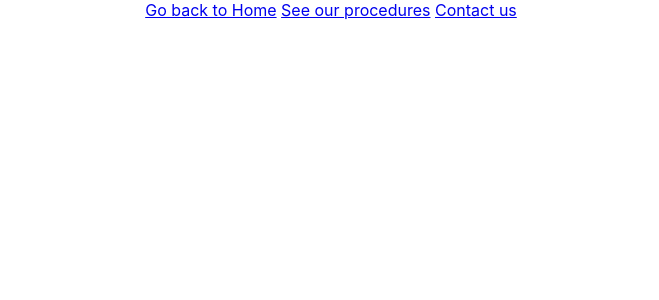
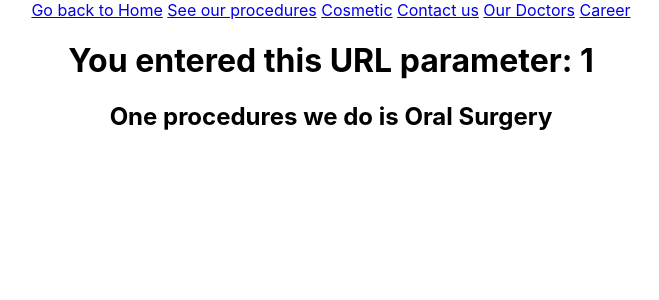
Before and after one commit to ireneyap68/dentist_website_react_router, a React (Create React App) app: page /widgets/1 in a window 1280 px wide. Shown: the top 300 px of the page, without its empty margins (309-968 px from the left). Built offline with nearby package versions, Linux system fonts and the light colour scheme.

Commit message:
[3 components] Add three more components

```diff
--- a/src/App.js
+++ b/src/App.js
@@ -10,6 +10,10 @@ import {
 import Home from  './Home';
 import Procedures from './Procedures';
 import Contact from './Contact';
+import WidgetShow from './WidgetShow';
+import Career from './Career';
+import Cosmetic from './Cosmetic';
+import Doctors from './Doctors';
 
 function App() {
   const procedures = [
@@ -26,11 +30,18 @@ function App() {
         <nav>
           <Link to="/">Go back to Home</Link> {' '}
           <Link to="/procedures">See our procedures</Link> {' '}
+          <Link to="/cosmetic">Cosmetic</Link> {' '}
           <Link to="/contact">Contact us</Link> {' '}
+          <Link to="/doctors">Our Doctors</Link> {' '}
+          <Link to="/career">Career</Link> {' '}
         </nav>
         <Route exact path="/" component={Home} />
         <Route path="/procedures" render={() => <Procedures procedures={procedures} />} />
+        <Route path="/cosmetic" component={Cosmetic} />
         <Route path="/contact" component={Contact} />
+        <Route path="/doctors" component={Doctors} />
+        <Route path="/career" component={Career} />
+        <Route path="/widgets/:id" render={(props) => <WidgetShow procedures={procedures}{...props}/> } />
       </div>
     </Router>
 
--- /dev/null
+++ b/src/Career.js
@@ -0,0 +1,13 @@
+import React, { Component} from 'react'
+
+class Career extends Component {
+    render() {
+        return (
+            <div>
+                <h1>Join our team</h1>
+            </div>
+        )
+    }
+}
+
+export default Career
--- /dev/null
+++ b/src/Cosmetic.js
@@ -0,0 +1,13 @@
+import React, { Component } from 'react'
+
+class Cosmetic extends Component {
+    render () {
+        return (
+            <div>
+                <h1>Cosmetic</h1>
+            </div>
+        )
+    }
+}
+
+export default Cosmetic
--- /dev/null
+++ b/src/Doctors.js
@@ -0,0 +1,13 @@
+import React, { Component } from 'react'
+
+class Doctors extends Component {
+    render(){
+        return (
+            <div>
+                <h1>Our Doctors</h1>
+            </div>
+        )
+    }
+}
+
+export default Doctors
--- /dev/null
+++ b/src/WidgetShow.js
@@ -0,0 +1,13 @@
+import React from 'react'
+
+const WidgetShow = (props) => {
+    //console.log(props)
+    return (
+        <div>
+            <h1>You entered this URL parameter: {props.match.params.id}</h1>
+            <h2>One procedures we do is {props.procedures[props.match.params.id]}</h2>
+        </div>
+    )
+}
+
+export default WidgetShow;
```
